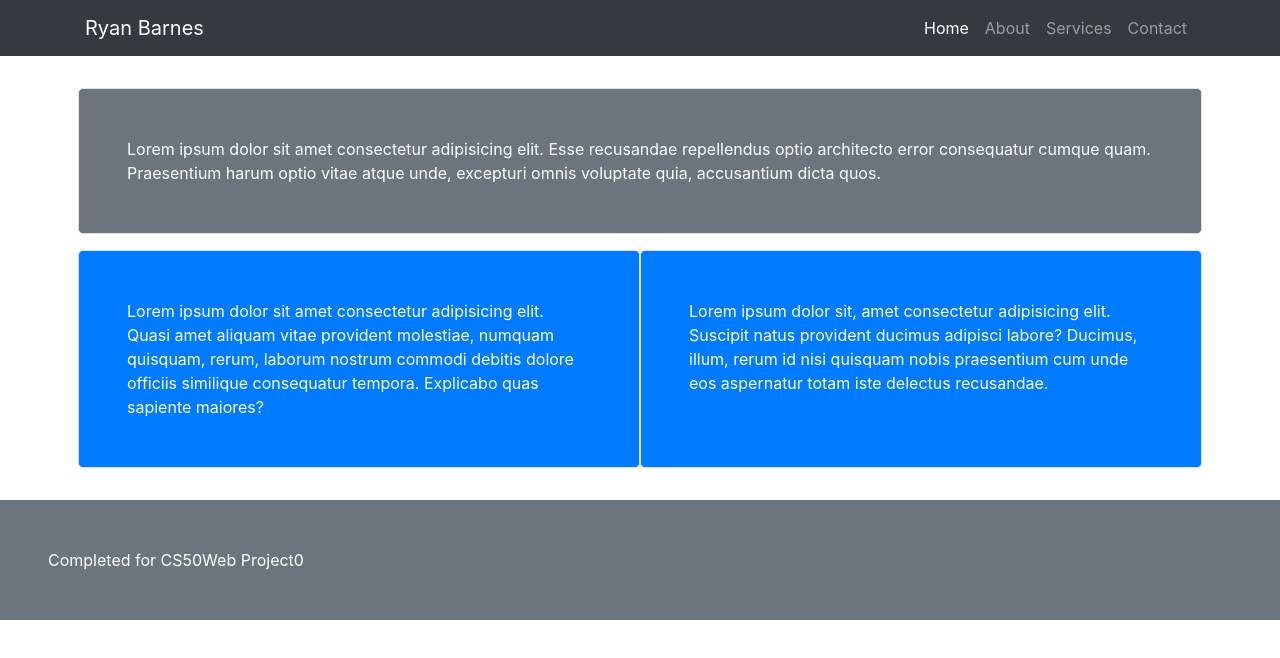
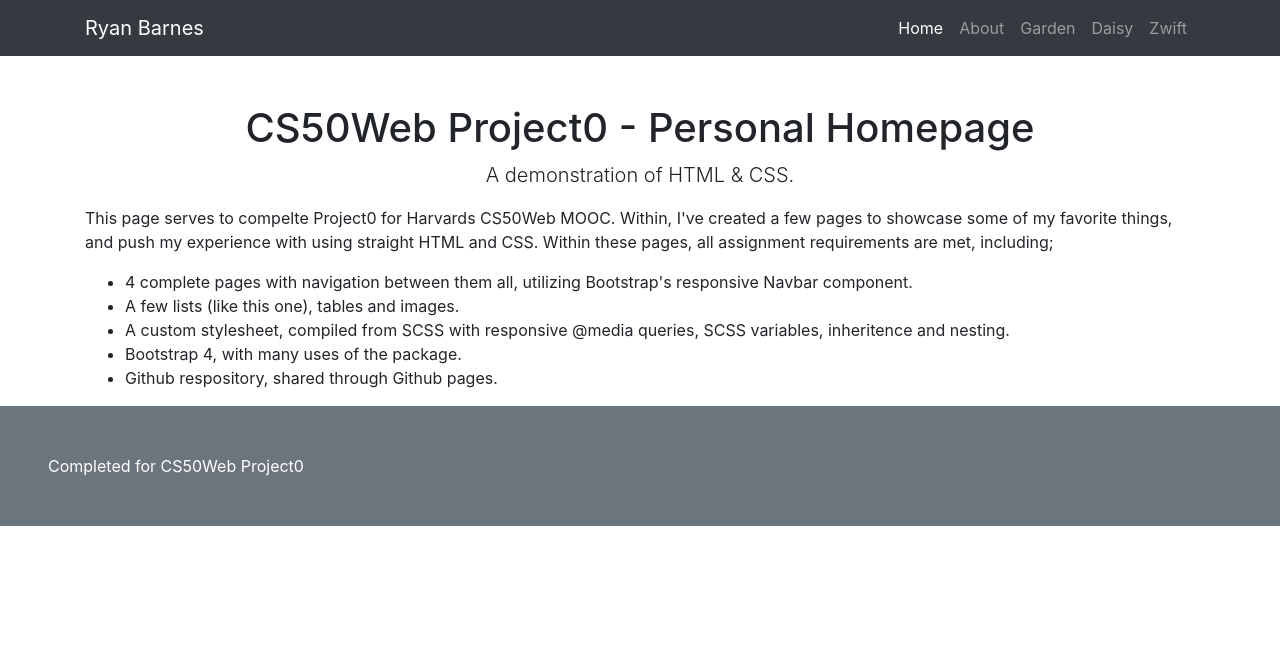
Before and after one commit to barnes/barnes.github.io, a plain HTML site: page index.html in a window 1280 px wide. Drawn offline with nearby package versions, Linux system fonts and the light colour scheme.

Commit message:
Updated main layout

```diff
--- a/index.html
+++ b/index.html
@@ -24,36 +24,51 @@
       <div class="collapse navbar-collapse" id="navbarResponsive">
         <ul class="navbar-nav ml-auto">
           <li class="nav-item active">
-            <a class="nav-link" href="#">Home
+            <a class="nav-link" href="index.html">Home
               <span class="sr-only">(current)</span>
             </a>
           </li>
           <li class="nav-item">
-            <a class="nav-link" href="#">About</a>
+            <a class="nav-link" href="about.html">About</a>
           </li>
           <li class="nav-item">
-            <a class="nav-link" href="#">Services</a>
+            <a class="nav-link" href="garden.html">Garden</a>
           </li>
           <li class="nav-item">
-            <a class="nav-link" href="#">Contact</a>
+            <a class="nav-link" href="daisy.html">Daisy</a>
+          </li>
+			<li class="nav-item">
+            <a class="nav-link" href="zwift.html">Zwift</a>
           </li>
         </ul>
       </div>
     </div>
   </nav>
 
-	<!-- Main Page Content -->
-    <div class="container py-4">
-        <div class="row p-2">
-            <div class="col-12 bg-secondary border rounded-lg p-5 text-white">
-                Lorem ipsum dolor sit amet consectetur adipisicing elit. Esse recusandae repellendus optio architecto error consequatur cumque quam. Praesentium harum optio vitae atque unde, excepturi omnis voluptate quia, accusantium dicta quos.
-            </div>
-        </div>
-        <div class="row p-2">
-            <div class="col-6 bg-primary text-white p-5 border rounded-lg ">Lorem ipsum dolor sit amet consectetur adipisicing elit. Quasi amet aliquam vitae provident molestiae, numquam quisquam, rerum, laborum nostrum commodi debitis dolore officiis similique consequatur tempora. Explicabo quas sapiente maiores?</div>
-            <div class="col-6 bg-primary text-white p-5 border rounded-lg ">Lorem ipsum dolor sit, amet consectetur adipisicing elit. Suscipit natus provident ducimus adipisci labore? Ducimus, illum, rerum id nisi quisquam nobis praesentium cum unde eos aspernatur totam iste delectus recusandae.</div>
-        </div>
+  <!-- Page Content -->
+  <div class="container">
+    <div class="row">
+      <div class="col-lg-12 text-center">
+        <h1 class="mt-5">CS50Web Project0 - Personal Homepage</h1>
+        <p class="lead">A demonstration of HTML & CSS.</p>
+		  </div>
+	<div class="col-lg-12">
+
+
+	<p>
+		 This page serves to compelte Project0 for Harvards CS50Web MOOC. Within, I've created a few pages to showcase some of my favorite things, and push my experience with using straight HTML and CSS. Within these pages, all assignment requirements are met, including;
+	  </p>
+	  <ul>
+		  <li>4 complete pages with navigation between them all, utilizing Bootstrap's responsive Navbar component.</li>
+		  <li>A few lists (like this one), tables and images.</li>
+		  <li>A custom stylesheet, compiled from SCSS with responsive @media queries, SCSS variables, inheritence and nesting.</li>
+		  <li>Bootstrap 4, with many uses of the package.</li>
+		  <li>Github respository, shared through Github pages.</li>
+	  </ul>
+
+      </div>
     </div>
+  </div>
 
 <!-- Footer -->
     <footer>
```
